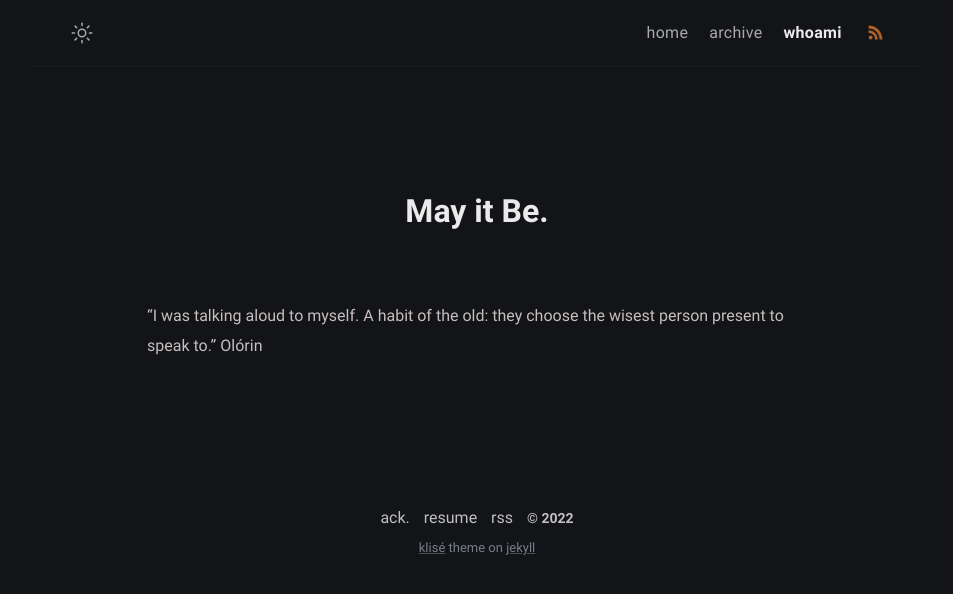
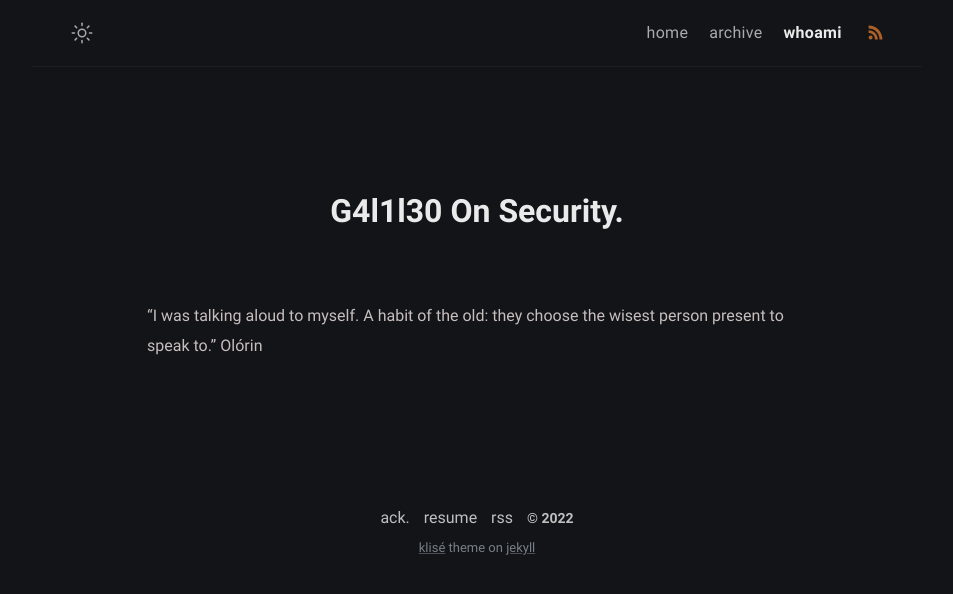
Before and after one commit to g4l1l30sec/backup, a Jekyll site: the page built from about.md, in a window 1280 px wide. Shown: the top 594 px of the page, without its empty margins (163-1116 px from the left). Built offline with Jekyll 4.4.1, drawn with Linux system fonts in a browser that asks for light colours.

Commit message:
Update about.md

```diff
--- a/about.md
+++ b/about.md
@@ -1,5 +1,5 @@
 ---
-title: May it Be
+title: G4l1l30 On Security
 permalink: /about/
 layout: page
 excerpt: G4l1l30
```
